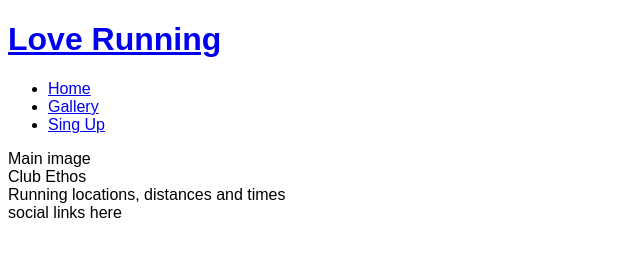
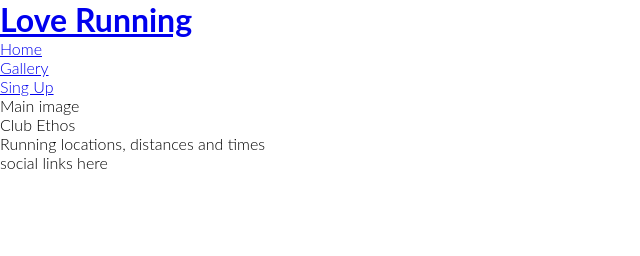
Before and after one commit to IainJackson90/love-running, a plain HTML site: page index.html in a window 1280 px wide. Shown: the whole page, without its empty margins (0-640 px from the left). Drawn offline with Linux system fonts and the light colour scheme.

Commit message:
Add google fonts and remove default margins, padding and borders

```diff
--- a/assets/css/style.css
+++ b/assets/css/style.css
@@ -1,3 +1,12 @@
+@import url(@import url('https://fonts.googleapis.com/css2?family=Lato:wght@300&family=Oswald&display=swap');
+
+* {
+    margin: 0;
+    padding: 0;
+    border: none;
+}
+
 body {
-    font-family: Arial;
+    font-family: Lato, sans-serif;
+    font-weight: 300;
 }
```
